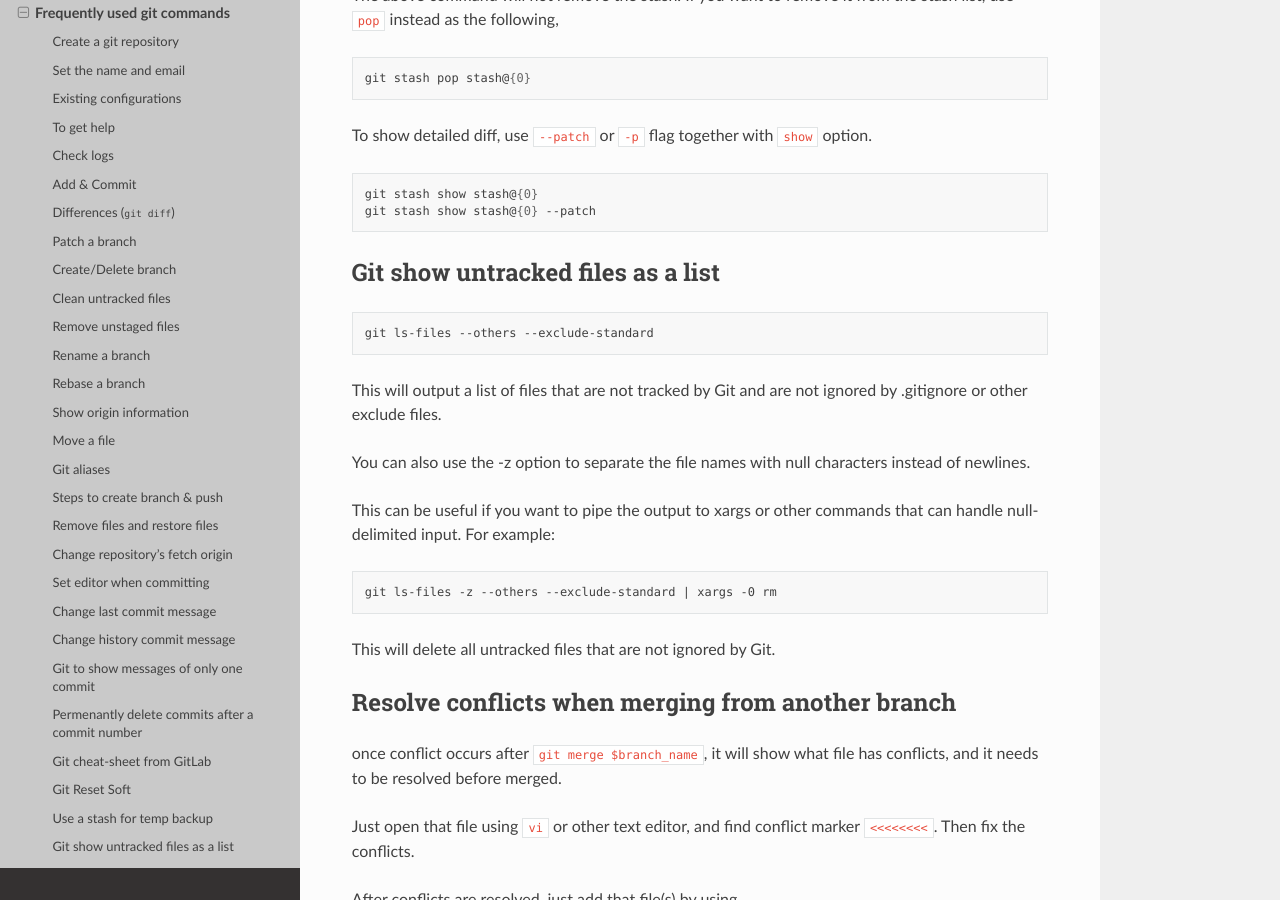
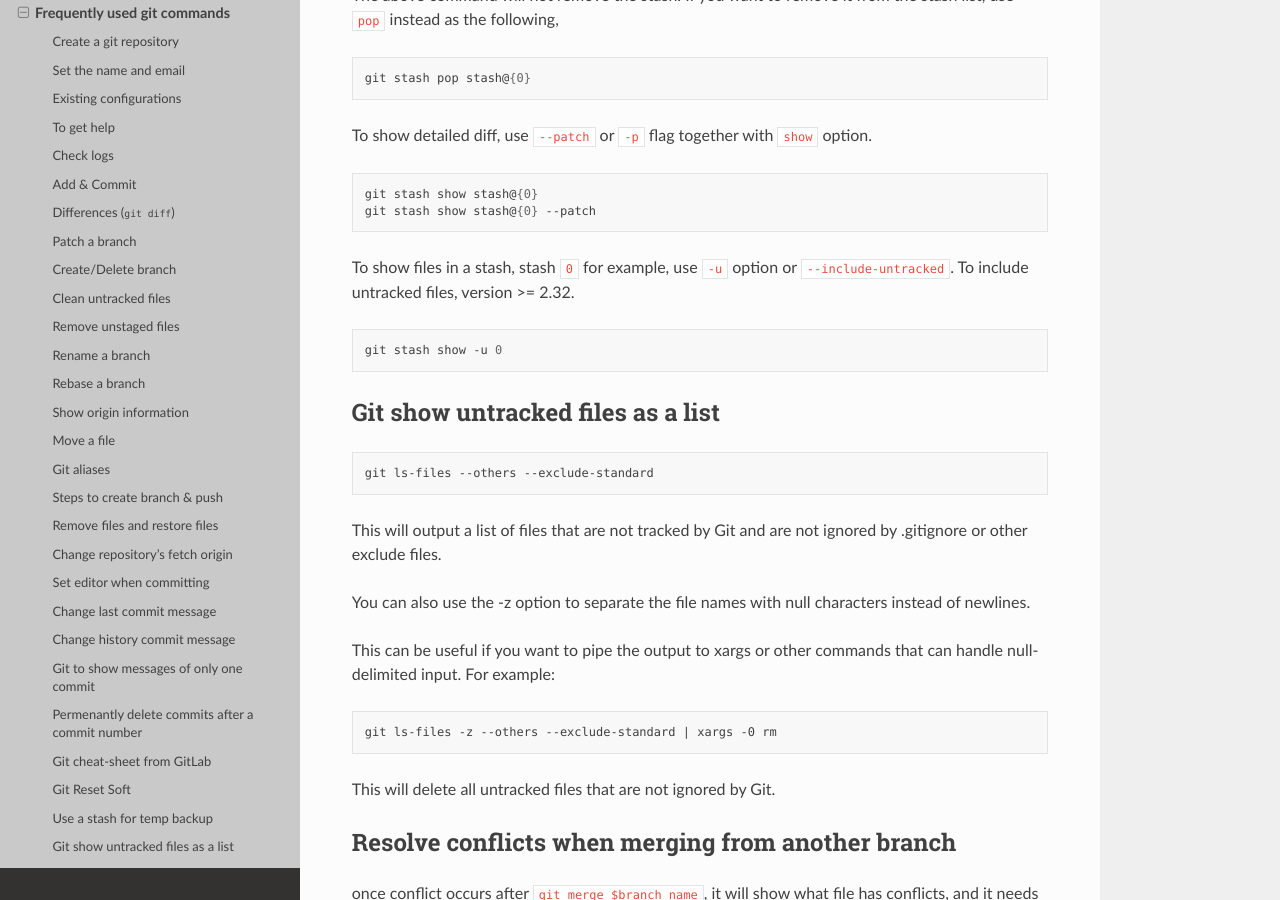
Before and after one commit to Pyrad/pyradnotes, a Sphinx documentation site: the page built from source/Git/gitcmd.md, in a window 1280 px wide and 900 px high, scrolled down 11680 px. Built offline with Sphinx 7.4.7 and the Read the Docs theme 2.0.0, drawn with Linux system fonts in a browser that asks for light colours.

Commit message:
Git Show files in a stach with untracked files

````diff
--- a/source/Git/gitcmd.md
+++ b/source/Git/gitcmd.md
@@ -575,6 +575,11 @@ git stash show stash@{0}
 git stash show stash@{0} --patch
 ```
 
+To show files in a stash, stash `0` for example, use `-u` option or `--include-untracked`. To include untracked files, version >= 2.32.
+
+```shell
+git stash show -u 0
+```
 
 ## Git show untracked files as a list
 
````
